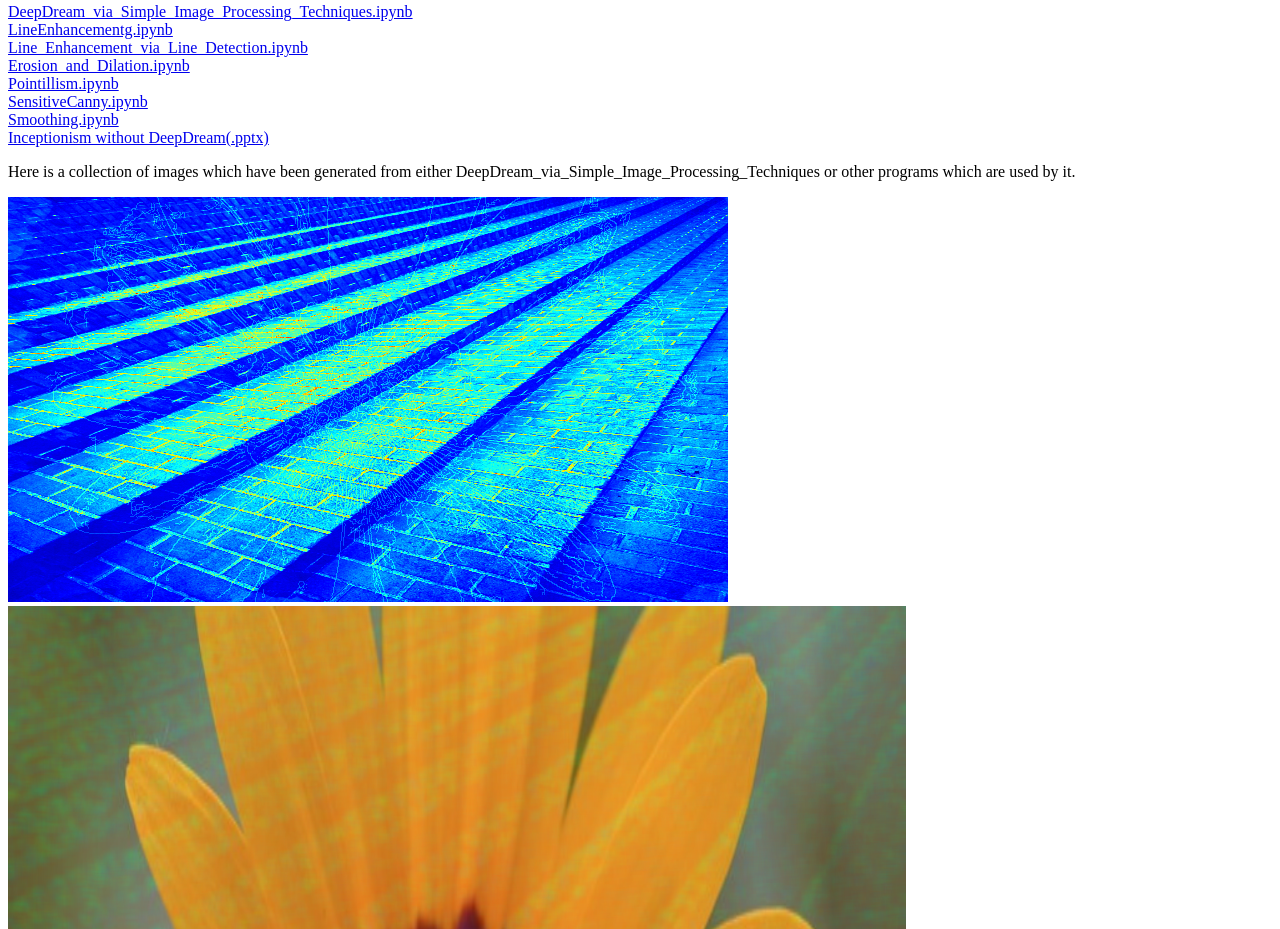
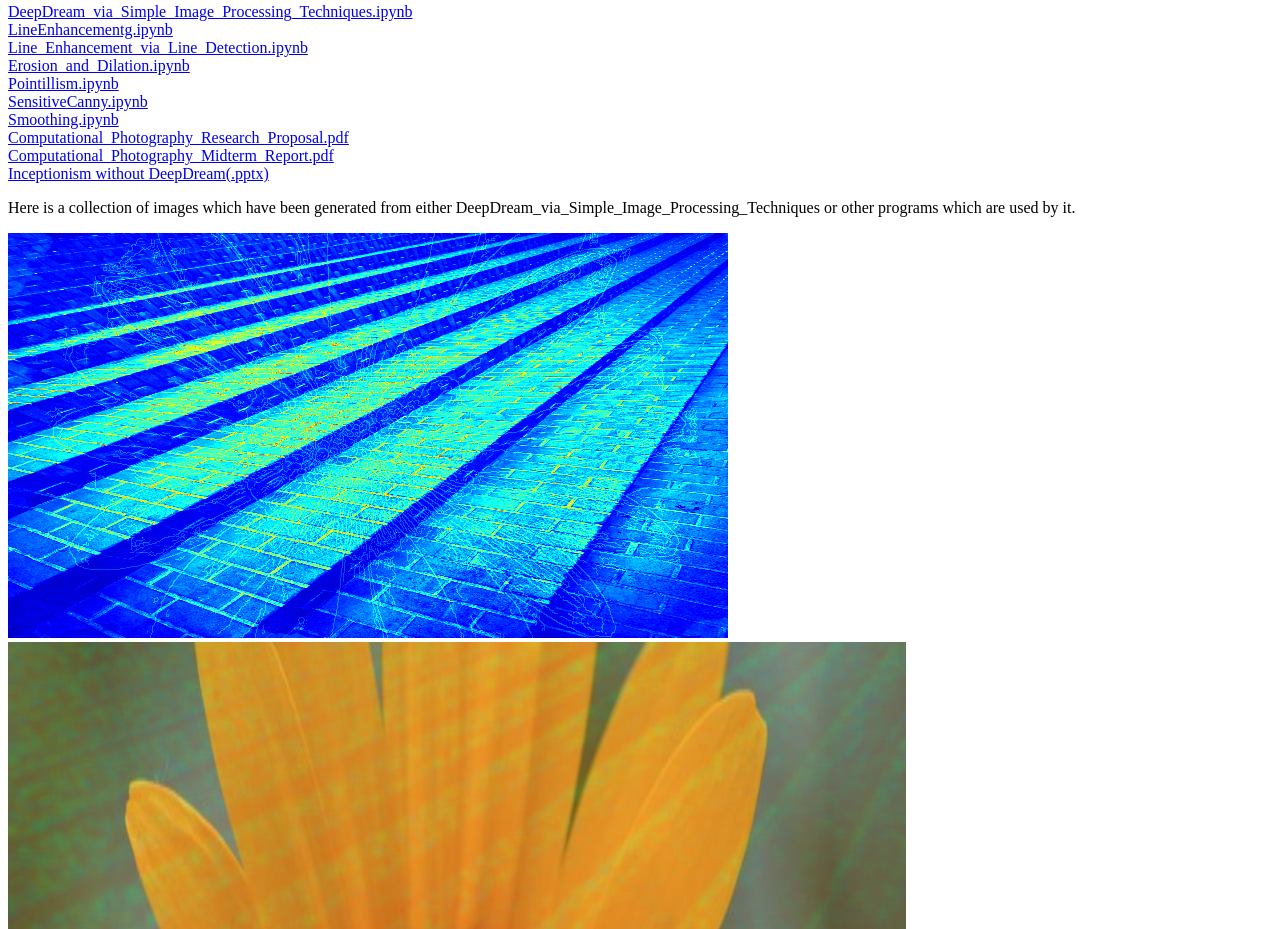
Before and after one commit to cm16161/cm16161.github.io, a plain HTML site: page index.html in a window 1280 px wide. Shown: the part 913-1842 px from the top of the page. Drawn offline with Linux system fonts and the light colour scheme.

Commit message:
added proposal and midterm reports

```diff
--- a/index.html
+++ b/index.html
@@ -42,6 +42,14 @@
 
 <section>
   <a href="Smoothing.ipynb"> Smoothing.ipynb</a>
+</section>
+
+<section>
+  <a href="Computational_Photography_Research_Proposal.pdf"> Computational_Photography_Research_Proposal.pdf</a>
+</section>
+
+<section>
+	<a href="Computational_Photography_Research_Midterm_Report.pdf"> Computational_Photography_Midterm_Report.pdf</a>
 </section>
 
 <section>
```
Also changed, not shown: 2 other files.
